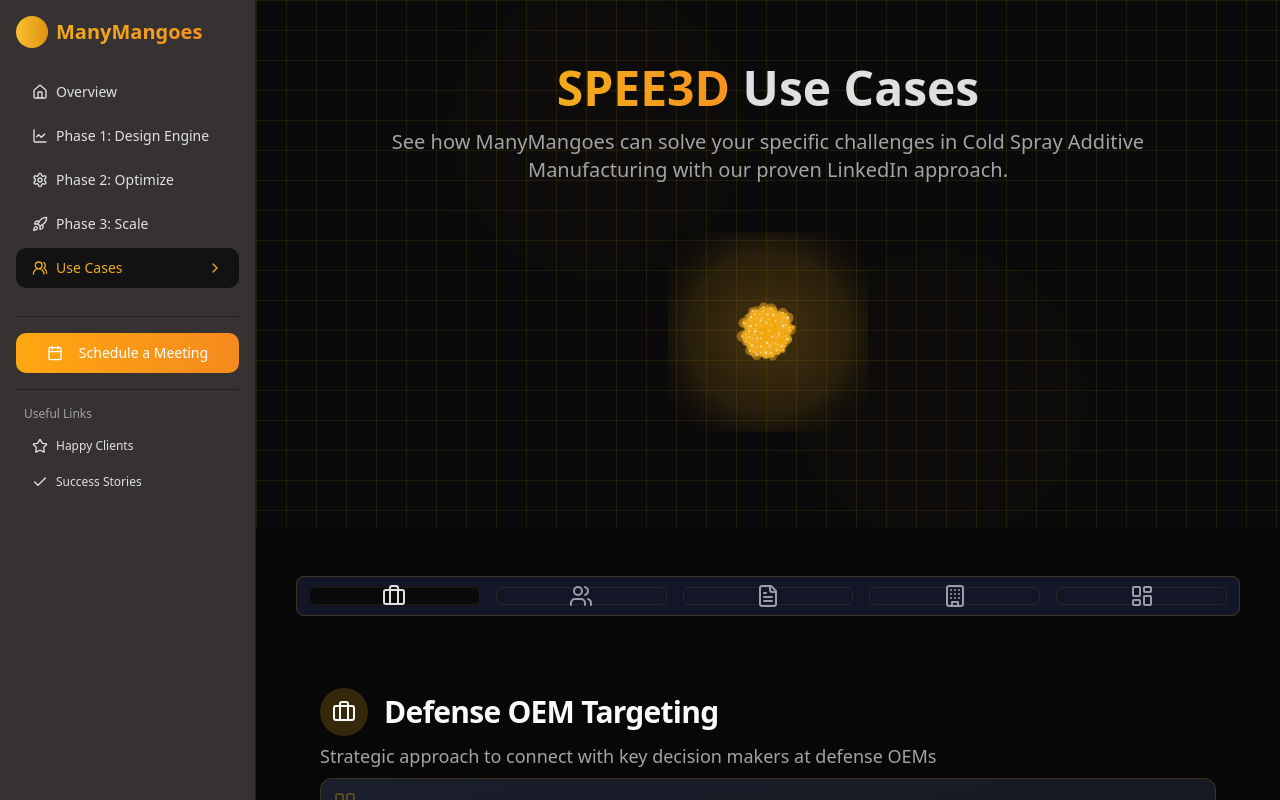
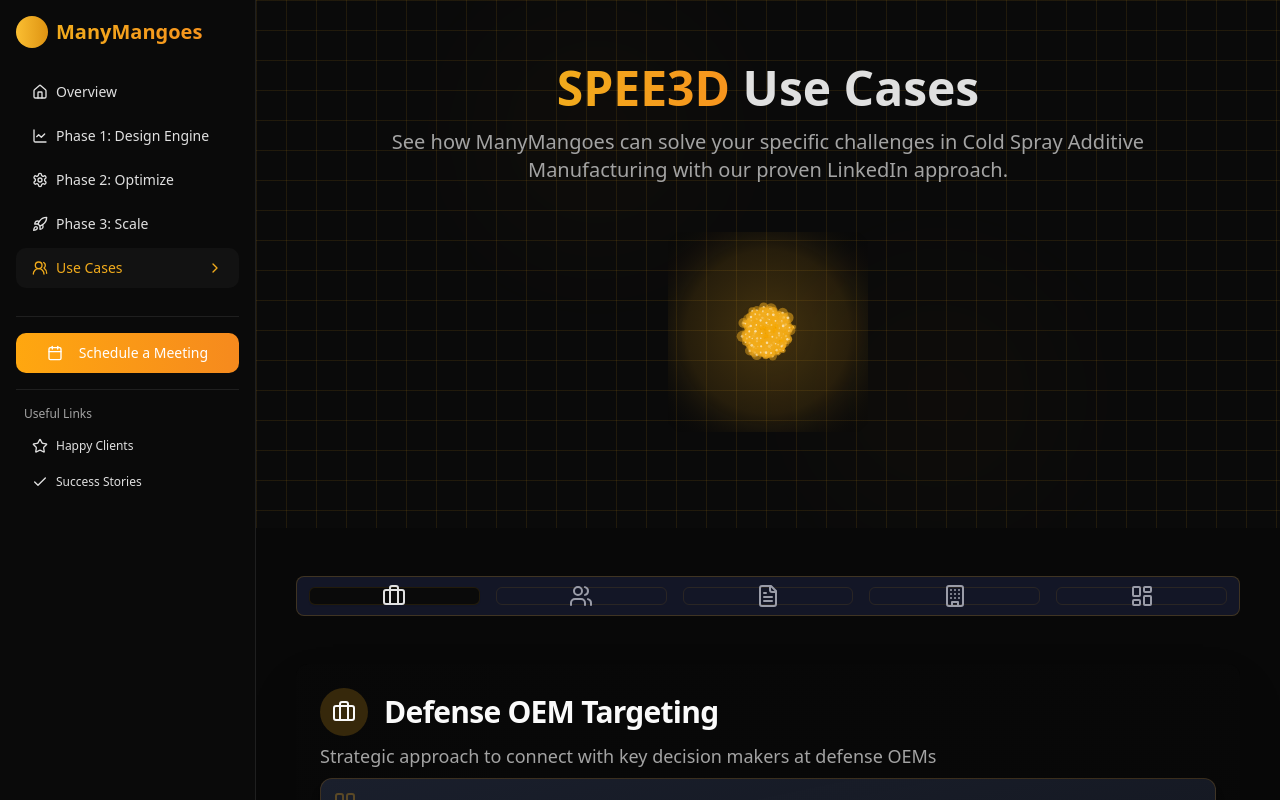
Before and after one commit to pipezulu/crypto-80, a React (Vite) app: page /use-cases in a window 1280 px wide. Shown: the top 800 px of the page. Built offline with nearby package versions, Linux system fonts and the light colour scheme.

Commit message:
Fix: Darken background colors
Adjust background colors to be darker.

```diff
--- a/src/components/Layout.tsx
+++ b/src/components/Layout.tsx
@@ -3,12 +3,14 @@ import { Link, useLocation } from 'react-router-dom';
 import { motion } from 'framer-motion';
 import { Button } from '@/components/ui/button';
 import { Home, LineChart, Rocket, UsersRound, Settings, ChevronRight, Menu, X, Calendar, Star, Check } from 'lucide-react';
+
 interface NavItemProps {
   to: string;
   icon: React.ReactNode;
   label: string;
   active: boolean;
 }
+
 const NavItem = ({
   to,
   icon,
@@ -21,11 +23,13 @@ const NavItem = ({
       {active && <ChevronRight className="ml-auto h-4 w-4" />}
     </Button>
   </Link>;
+
 interface ExternalLinkProps {
   href: string;
   icon: React.ReactNode;
   label: string;
 }
+
 const ExternalLink = ({
   href,
   icon,
@@ -36,14 +40,17 @@ const ExternalLink = ({
       <span>{label}</span>
     </Button>
   </a>;
+
 interface LayoutProps {
   children: React.ReactNode;
 }
+
 const Layout: React.FC<LayoutProps> = ({
   children
 }) => {
   const location = useLocation();
   const [mobileNavOpen, setMobileNavOpen] = useState(false);
+
   const navItems = [{
     to: '/',
     icon: <Home className="h-5 w-5" />,
@@ -65,6 +72,7 @@ const Layout: React.FC<LayoutProps> = ({
     icon: <UsersRound className="h-5 w-5" />,
     label: 'Use Cases'
   }];
+
   const usefulLinks = [{
     href: 'https://manymangoes.com/happy',
     icon: <Star className="h-4 w-4" />,
@@ -74,16 +82,15 @@ const Layout: React.FC<LayoutProps> = ({
     icon: <Check className="h-4 w-4" />,
     label: 'Success Stories'
   }];
+
   return <div className="min-h-screen flex flex-col lg:flex-row">
-      {/* Mobile Navigation Toggle */}
       <div className="lg:hidden fixed top-4 left-4 z-50">
         <Button variant="outline" size="icon" onClick={() => setMobileNavOpen(!mobileNavOpen)} className="bg-card bg-opacity-80 backdrop-blur-sm border-muted">
           {mobileNavOpen ? <X className="h-5 w-5" /> : <Menu className="h-5 w-5" />}
         </Button>
       </div>
 
-      {/* Sidebar for desktop */}
-      <div className="hidden lg:flex flex-col w-64 border-r border-border p-4 bg-[#363232]">
+      <div className="hidden lg:flex flex-col w-64 border-r border-border p-4 bg-deep-black">
         <div className="mb-6 flex items-center">
           <div className="h-8 w-8 rounded-full bg-gradient-mango mr-2"></div>
           <h1 className="text-xl font-bold">
@@ -94,7 +101,6 @@ const Layout: React.FC<LayoutProps> = ({
           {navItems.map(item => <NavItem key={item.to} to={item.to} icon={item.icon} label={item.label} active={location.pathname === item.to} />)}
         </div>
 
-        {/* Schedule Meeting Button */}
         <div className="pt-4 border-t border-border mt-6">
           <a href="https://meet.manymangoes.com/felipe" target="_blank" rel="noopener noreferrer">
             <Button variant="default" className="w-full bg-gradient-tech hover:opacity-90 transition-opacity">
@@ -104,14 +110,12 @@ const Layout: React.FC<LayoutProps> = ({
           </a>
         </div>
 
-        {/* Useful Links Section */}
         <div className="pt-4 border-t border-border mt-4">
           <h3 className="text-xs font-medium text-muted-foreground mb-2 px-2">Useful Links</h3>
           {usefulLinks.map(link => <ExternalLink key={link.href} href={link.href} icon={link.icon} label={link.label} />)}
         </div>
       </div>
 
-      {/* Mobile navigation menu */}
       {mobileNavOpen && <motion.div initial={{
       x: '-100%'
     }} animate={{
@@ -122,7 +126,7 @@ const Layout: React.FC<LayoutProps> = ({
       type: 'spring',
       damping: 25,
       stiffness: 250
-    }} className="fixed inset-0 z-40 w-64 bg-card border-r border-border p-4">
+    }} className="fixed inset-0 z-40 w-64 bg-deep-black border-r border-border p-4">
           <div className="mb-6 flex items-center">
             <div className="h-8 w-8 rounded-full bg-gradient-mango mr-2"></div>
             <h1 className="text-xl font-bold">
@@ -133,7 +137,6 @@ const Layout: React.FC<LayoutProps> = ({
             {navItems.map(item => <NavItem key={item.to} to={item.to} icon={item.icon} label={item.label} active={location.pathname === item.to} />)}
           </div>
 
-          {/* Schedule Meeting Button for mobile */}
           <div className="pt-4 border-t border-border mt-6">
             <a href="https://meet.manymangoes.com/felipe" target="_blank" rel="noopener noreferrer">
               <Button variant="default" className="w-full bg-gradient-tech hover:opacity-90 transition-opacity">
@@ -143,20 +146,18 @@ const Layout: React.FC<LayoutProps> = ({
             </a>
           </div>
 
-          {/* Useful Links Section for mobile */}
           <div className="pt-4 border-t border-border mt-4">
             <h3 className="text-xs font-medium text-muted-foreground mb-2 px-2">Useful Links</h3>
             {usefulLinks.map(link => <ExternalLink key={link.href} href={link.href} icon={link.icon} label={link.label} />)}
           </div>
         </motion.div>}
 
-      {/* Mobile navigation backdrop */}
       {mobileNavOpen && <div className="fixed inset-0 z-30 bg-background/80 backdrop-blur-sm lg:hidden" onClick={() => setMobileNavOpen(false)} />}
 
-      {/* Main content */}
       <div className="flex-1 overflow-auto">
         {children}
       </div>
     </div>;
 };
+
 export default Layout;
```
